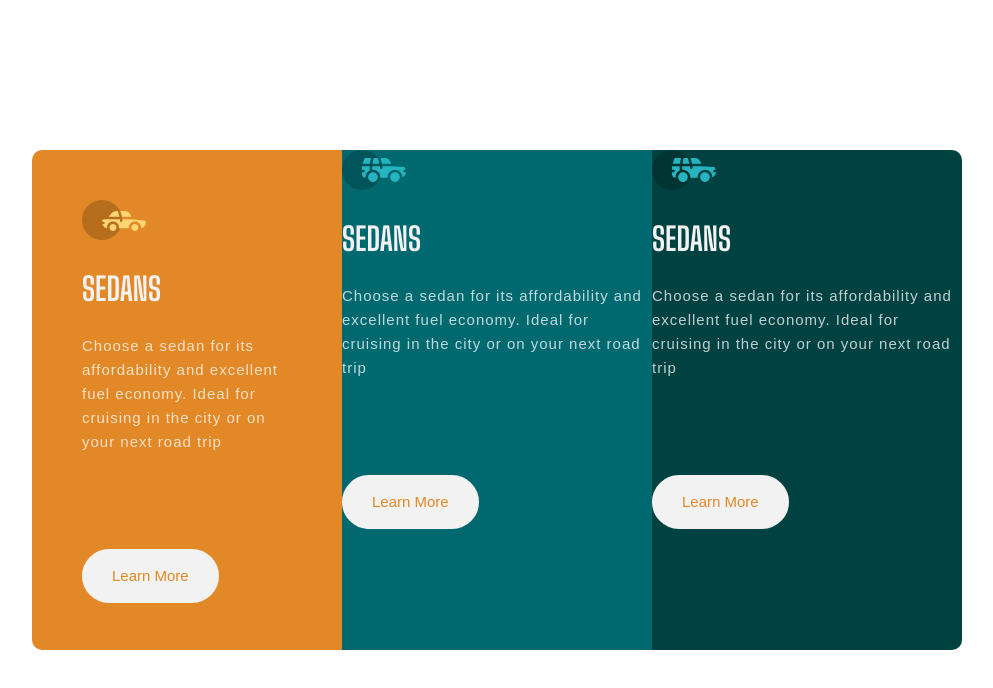
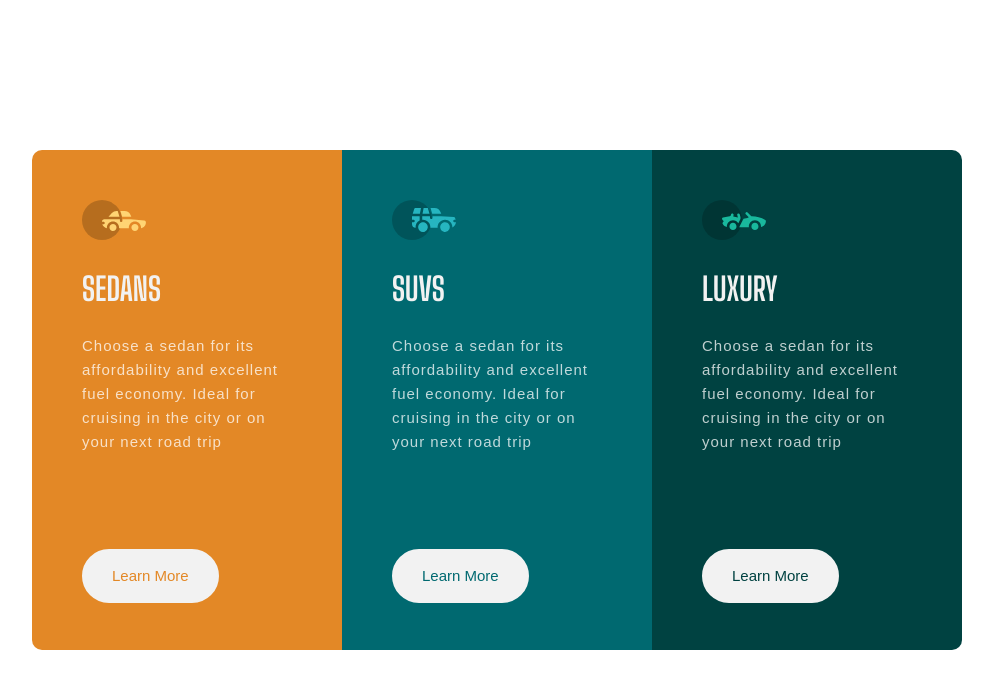
Before and after one commit to Herrius/3-column-preview-card-component, a plain HTML site: page index.html in a window 1280 px wide. Shown: the whole page, without its empty margins (143-1136 px from the left). Drawn offline with nearby package versions, Linux system fonts and the light colour scheme; a web font is replaced by a local one.

Commit message:
Fin del modo pc

```diff
--- a/index.html
+++ b/index.html
@@ -24,15 +24,15 @@
         </span>
         <span class="square item-2">
             <img src="images/icon-suvs.svg" alt="">
-            <h2>SEDANS</h2>
+            <h2>SUVS</h2>
             <p>Choose a sedan for its affordability and excellent fuel economy. Ideal for cruising in the city or on
                 your next road trip
             </p>
             <a href="#">Learn More</a>
         </span>
         <span class="square item-3">
-            <img src="images/icon-suvs.svg" alt="">
-            <h2>SEDANS</h2>
+            <img src="images/icon-luxury.svg" alt="">
+            <h2>LUXURY</h2>
             <p>Choose a sedan for its affordability and excellent fuel economy. Ideal for cruising in the city or on
                 your next road trip
             </p>
--- a/style/style.css
+++ b/style/style.css
@@ -57,23 +57,28 @@ body{
 
 .container{
     display:flex;
-    height: 500px;
-    max-width: 930px;
+    height: 31.25rem;
+    max-width: 58.125rem;
 }
 /* formato del primer contenedor */
 .item-1{
     background-color: var(--orange);
     border-radius: 10px 0 0 10px;
     padding: 3.125rem;
+    color: var(--orange);
 }
 
 /*  */
 .item-2{
     background-color: var(--cyan);
+    color: var(--cyan);
+    padding: 3.125rem;
 }
 .item-3{
     background-color: var(--dark-cyan);
+    color: var(--dark-cyan);
     border-radius: 0 10px 10px 0;
+    padding: 3.125rem;
 }
 /* formato general */
 p{
@@ -97,14 +102,14 @@ a{
     text-decoration: none;
     background: var(--gray);
     padding: 1rem 1.75rem;
-    color: var(--orange);
+    color: inherit;
     font-family: var(--text-font);
     border-radius: 2rem;
-    border: 2px solid var(--gray)
+    border: 2px solid var(--gray);
+    font-weight: 500;
 }
 a:hover{
     background: transparent;
     color: var(--gray);
     border: 2px solid var(--gray)
-
 }
```
